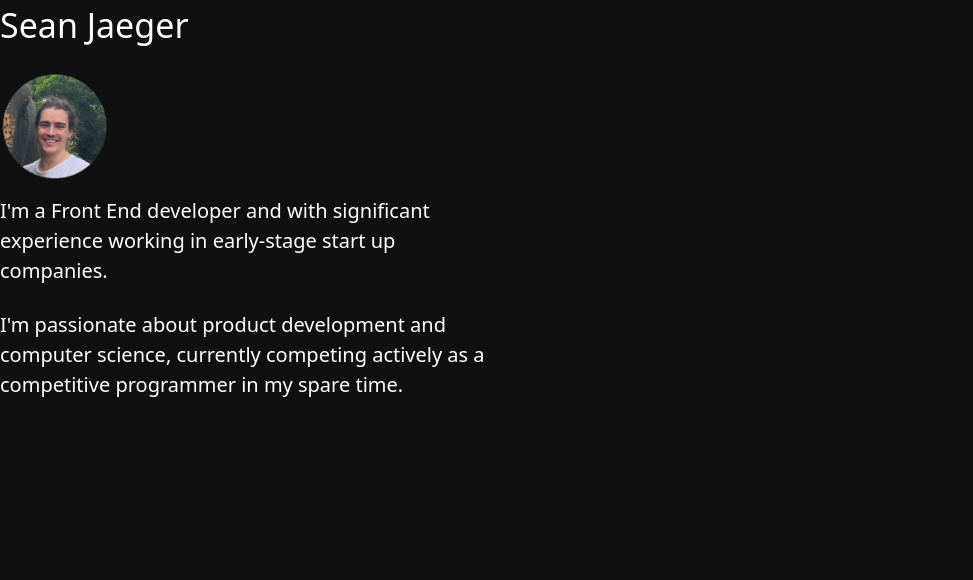
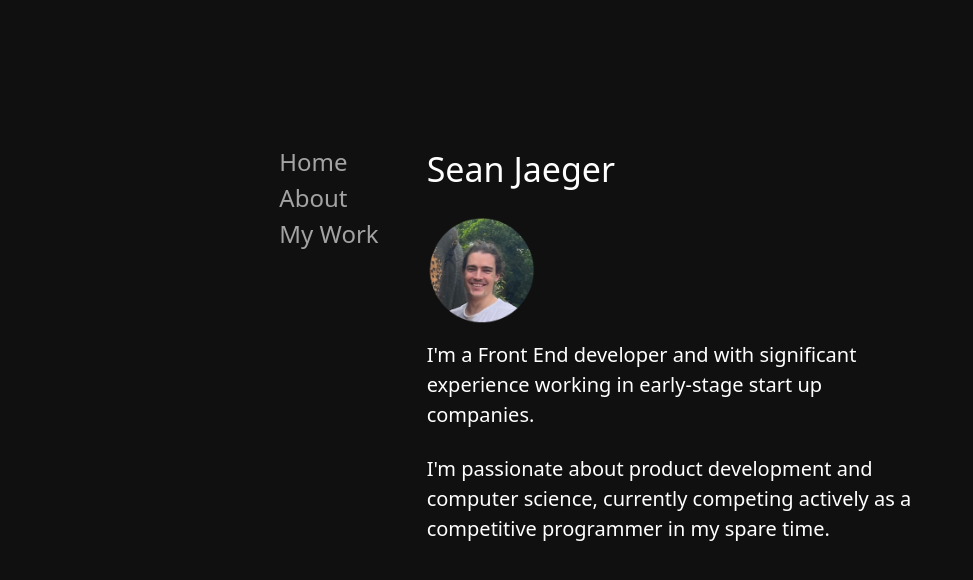
Before and after one commit to SeanJaeger1/Portfolio, a Next.js app: page / in a window 1280 px wide. Shown: the top 580 px of the page, without its empty margins (0-973 px from the left). Built offline with nearby package versions, Linux system fonts and the light colour scheme.

Commit message:
Added aside scaffolding

```diff
--- a/pages/index.tsx
+++ b/pages/index.tsx
@@ -13,7 +13,15 @@ export default function Home() {
         />
         <meta name="viewport" content="width=device-width, initial-scale=1" />
       </Head>
-      <main className="site-container">
+      <main className="site-container flex flex-row py-36 overflow-y-hidden">
+        <aside className="w-1/3 flex flex-row-reverse px-12">
+          <div>
+            <div className="menu-text">Home</div>
+            <div className="menu-text">About</div>
+            <div className="menu-text">My Work</div>
+          </div>
+        </aside>
+        <div>
           <section id="intro" aria-label="My introduction as a developer">
             <div className="header">Sean Jaeger</div>
             <div className="my-4">
@@ -25,15 +33,16 @@ export default function Home() {
               />
             </div>
             <p className="text-general">
-            I'm a Front End developer and with significant experience working in
-            early-stage start up companies.
+              I'm a Front End developer and with significant experience working
+              in early-stage start up companies.
             </p>
             <p className="text-general mt-6">
               I'm passionate about product development and computer science,
-            currently competing actively as a competitive programmer in my spare
-            time.
+              currently competing actively as a competitive programmer in my
+              spare time.
             </p>
           </section>
+        </div>
       </main>
     </>
   )
--- a/styles/globals.css
+++ b/styles/globals.css
@@ -35,3 +35,8 @@
   font-size: var(--small-font-size);
   color: var(--text-secondary-color);
 }
+
+.menu-text {
+  font-size: var(--menu-text-font-size);
+  color: var(--text-secondary-color);
+}
```
Lines whose indentation alone changed are shown as unchanged.
